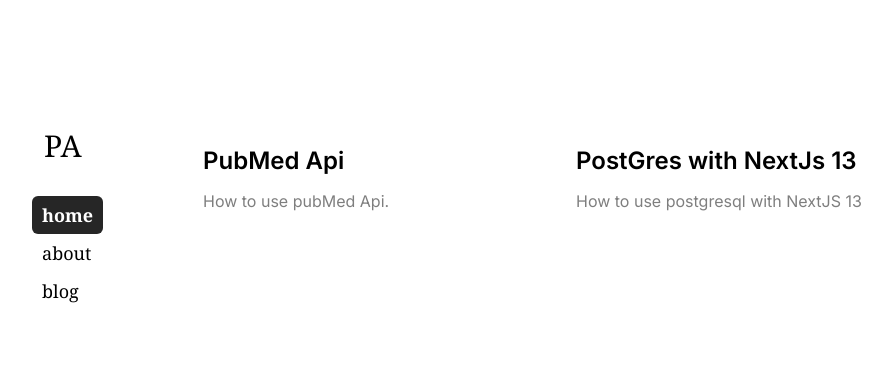
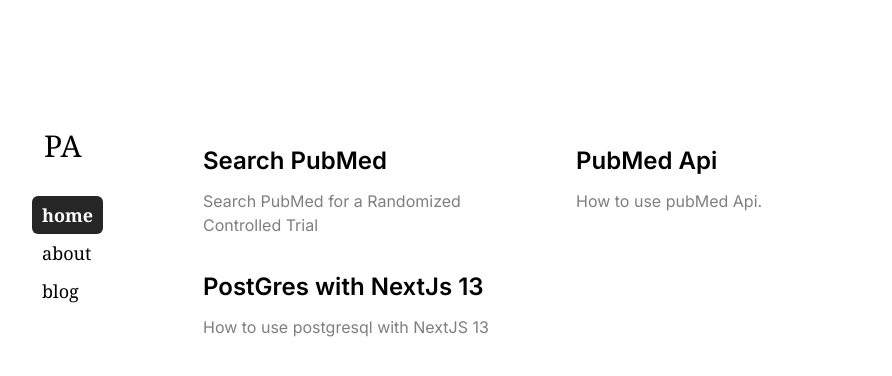
Before and after one commit to pranayaryal/portfolio, a Next.js app: page / in a window 1280 px wide. Shown: the top 376 px of the page, without its empty margins (160-1052 px from the left). Built offline with nearby package versions, Linux system fonts and the light colour scheme.

Commit message:
add rct search

```diff
--- a/app/page.js
+++ b/app/page.js
@@ -4,6 +4,17 @@
 export default function Home() {
   return (
     <div className="mb-32 flex flex-col lg:grid lg:mb-0 lg:grid-cols-2 lg:text-left">
+      <a
+        href="/pubmed/search-pubmed-randomized-controlled-trial"
+        className="group rounded-lg border border-transparent px-0 py-2 lg:px-5 lg:py-4 transition-colors hover:border-gray-300 hover:bg-gray-50"
+      >
+        <h2 className={`mb-2 md:mb-3 lg:text-2xl font-semibold`}>
+          Search PubMed{' '}
+        </h2>
+        <p className={`lg:block m-0 max-w-[30ch] opacity-50`}>
+         Search PubMed for a Randomized Controlled Trial
+        </p>
+      </a>
       <a
         href="/pubmed"
         className="group rounded-lg border border-transparent px-0 py-2 lg:px-5 lg:py-4 transition-colors hover:border-gray-300 hover:bg-gray-50"
```
Also changed, not shown: app/pubmed/search-pubmed-randomized-controlled-trial/page.js (renamed from app/pubmed/demo/page.js).
